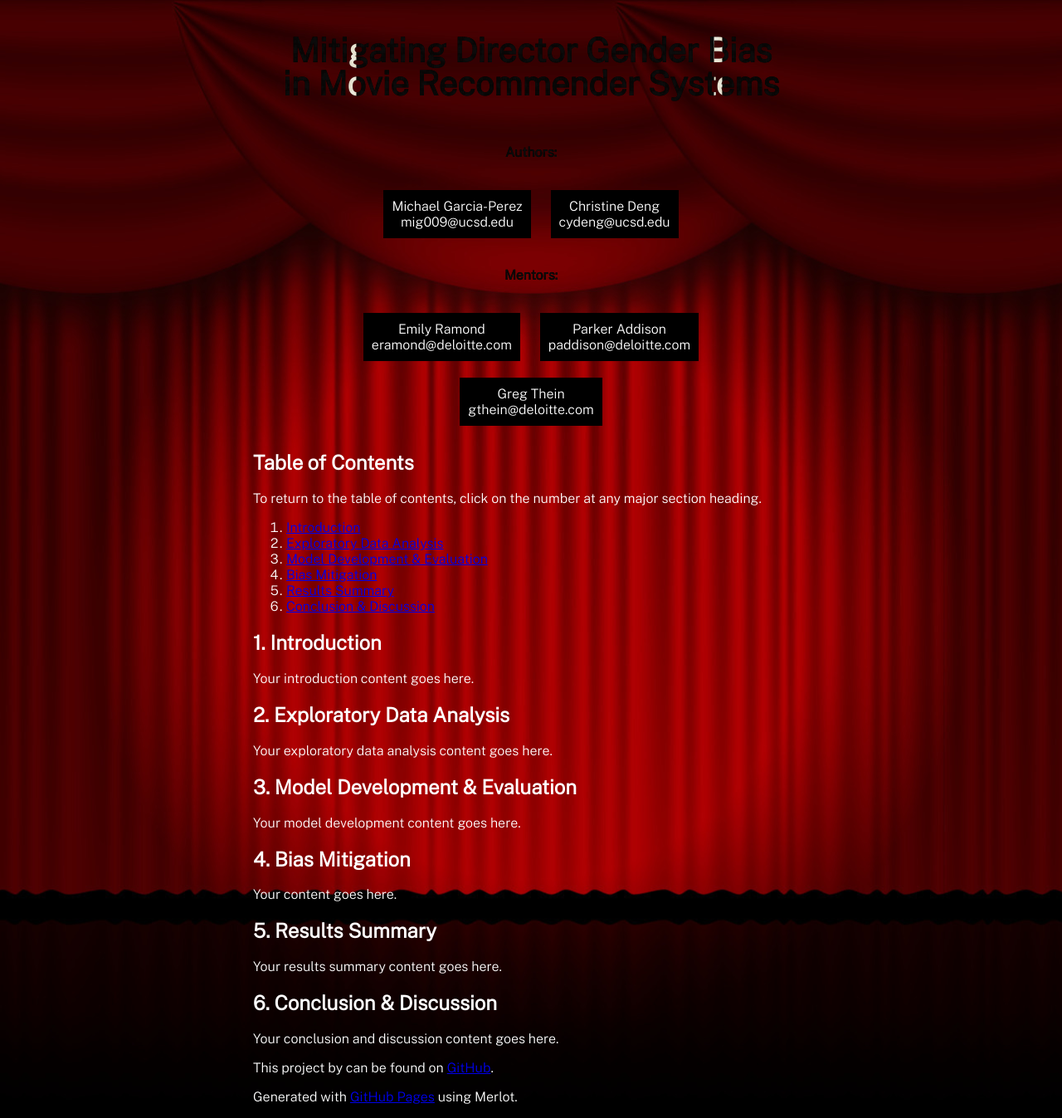
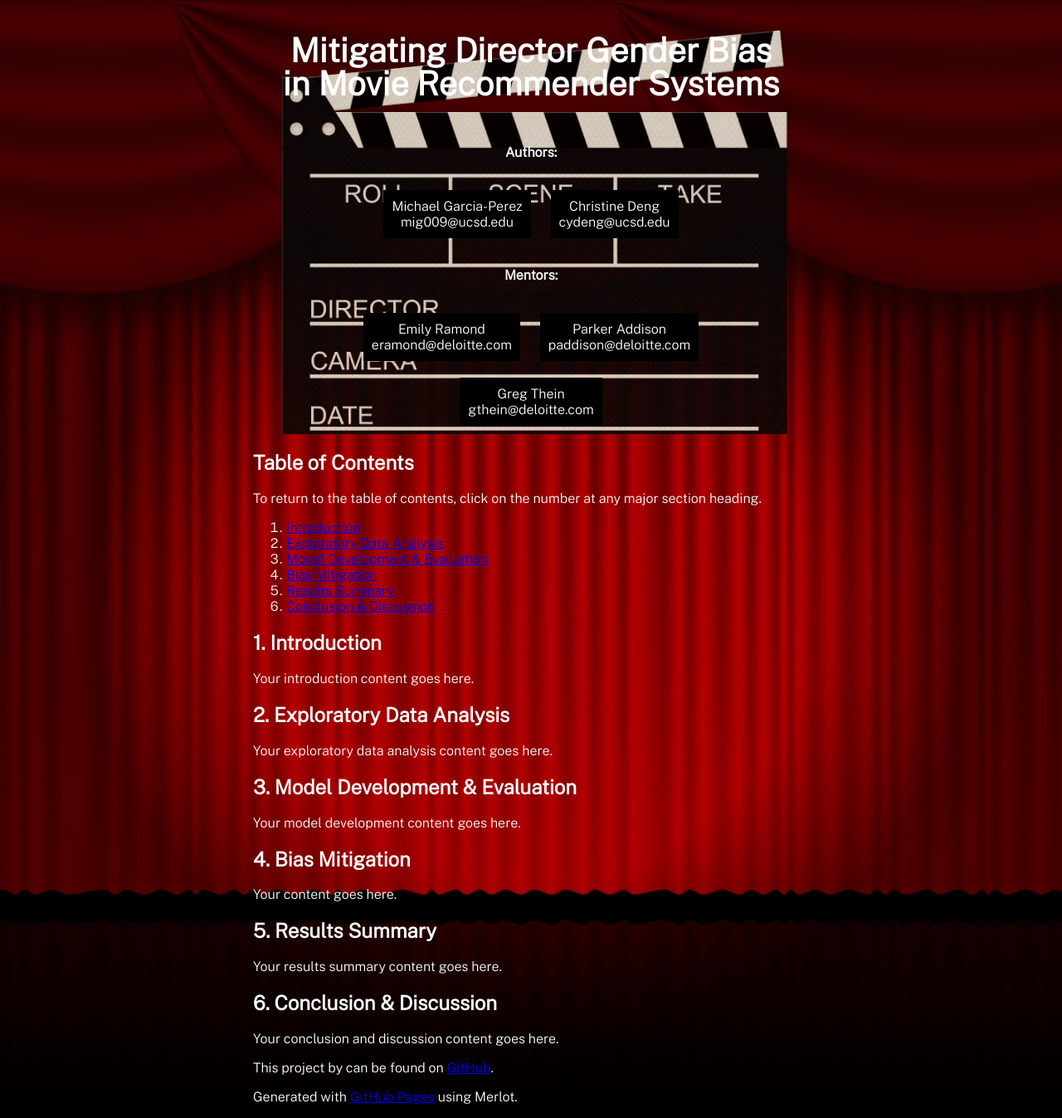
Before and after one commit to michael-garciaperez/DSC180A-Methodology-5, a Jekyll site: the page built from index.md, in a window 1280 px wide. Shown: the whole page at 83% size. Built offline with Jekyll 4.4.1, drawn with Linux system fonts in a browser that asks for light colours.

Commit message:
Update style.scss

```diff
--- a/assets/css/style.scss
+++ b/assets/css/style.scss
@@ -30,30 +30,36 @@ header {
   padding: 0 20px; /* Add padding to the header */
 }
 
+header h1, header h2 {
+  font-weight: 800;
+  font-style: normal;
+  color: white;
+  text-align: center;
+  line-height: 1;
+}
+
 header h1 {
   font-size: 2.5em;
-  font-weight: 800;
-  font-style: normal;
-  color: #ece4d8;
-  text-align: center;
-  line-height: 1;
   padding: 14px 0; /* Adjust padding to center content vertically */
-  background: url('../images/clapboard.png') center center no-repeat, black; /* Set clapboard image as background */
-  -webkit-background-clip: text;
-  -webkit-text-fill-color: transparent;
 }
 
 header h2 {
   font-size: 1em;
-  font-weight: 800;
-  font-style: normal;
-  color: #ece4d8;
-  text-align: center;
-  line-height: 1;
   padding: 14px 0; /* Adjust padding to center content vertically */
-  background: url('../images/clapboard.png') center center no-repeat, black; /* Set clapboard image as background */
-  -webkit-background-clip: text;
-  -webkit-text-fill-color: transparent;
+}
+
+/* Background image behind text */
+header h1:before, header h2:before {
+  content: '';
+  position: absolute;
+  top: 0;
+  left: 0;
+  width: 100%;
+  height: 100%;
+  background-image: url('../images/clapboard.png');
+  background-size: cover;
+  opacity: 0.5; /* Adjust opacity to control the visibility of the background */
+  z-index: -1;
 }
 
 /* Additional styles for h2 */
```
